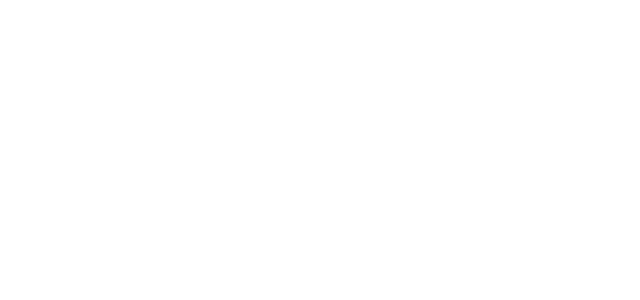
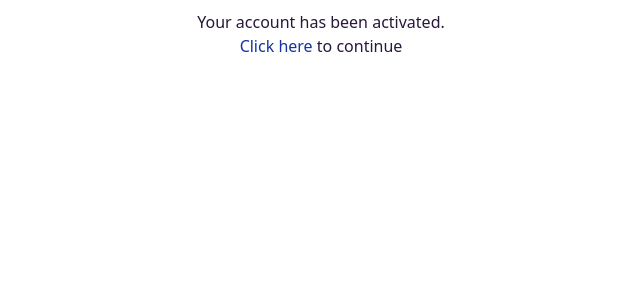
Before and after one commit to VanshVg/TeamUp-ClientSide, a React (Create React App) app: page /activation/1 in a window 1280 px wide. Before the commit this address had no page. Shown: the top 300 px of the page, without its empty margins (319-959 px from the left). Built offline with nearby package versions, Linux system fonts and the light colour scheme.

Commit message:
Created activation page

```diff
--- a/src/App.tsx
+++ b/src/App.tsx
@@ -4,6 +4,7 @@
 import "./App.css";
 import Register from "./pages/auth/Register";
 import Login from "./pages/auth/Login";
+import Activation from "./pages/auth/Activation";
 
 function App() {
   return (
@@ -13,6 +14,7 @@
           <Route path="/" element={<LandingPage />}></Route>
           <Route path="/register" element={<Register />}></Route>
           <Route path="/login" element={<Login />}></Route>
+          <Route path="/activation/:token" element={<Activation />}></Route>
         </Routes>
       </Router>
     </div>
--- /dev/null
+++ b/src/pages/auth/Activation.tsx
@@ -0,0 +1,22 @@
+import { Link } from "react-router-dom";
+
+const Activation = () => {
+  return (
+    <div className="activation-container">
+      <p className="text-fontBlue mt-[10px]">
+        Your account has been activated.
+      </p>
+      <p className="text-fontBlue">
+        <Link
+          to={"/dashboard/1"}
+          className="text-link cursor-pointer hover:underline"
+        >
+          Click here{" "}
+        </Link>
+        to continue
+      </p>
+    </div>
+  );
+};
+
+export default Activation;
--- a/src/pages/auth/Register.tsx
+++ b/src/pages/auth/Register.tsx
@@ -311,8 +311,8 @@
             </div>
             <div className="text-link hover:underline mt-[5px] -mb-[15px]">
               {activation ? (
-                <Link to={`http://localhost:3000/activate/${activation}`}>
-                  http://localhost:3000/activate/{activation}
+                <Link to={`http://localhost:3000/activation/${activation}`}>
+                  http://localhost:3000/activation/{activation}
                 </Link>
               ) : (
                 ""
```
